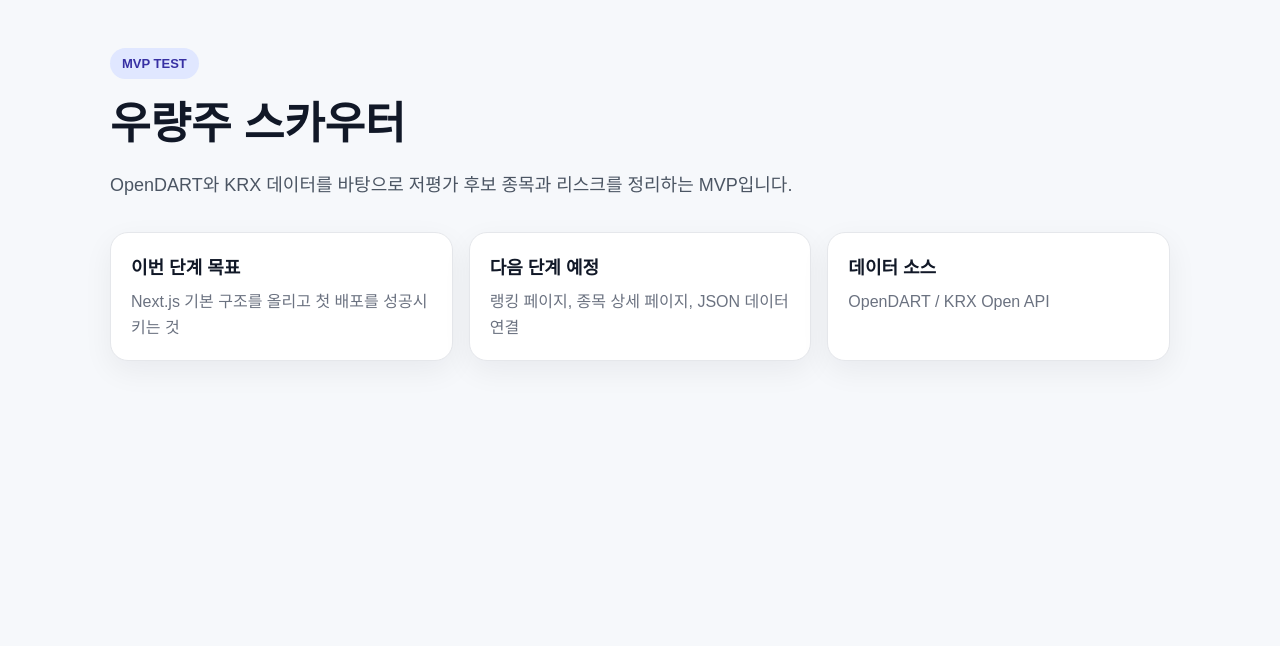
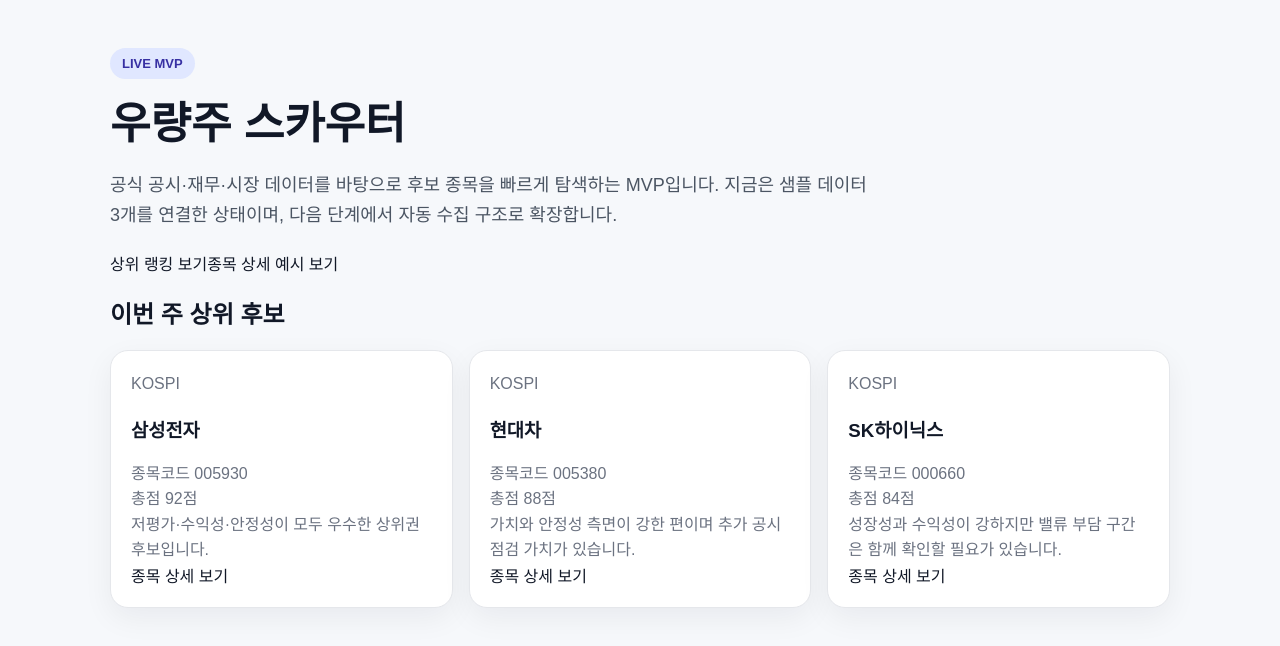
Before and after one commit to DcoyA/screener, a Next.js app: page / in a window 1280 px wide. Shown: the top 646 px of the page. Built offline with nearby package versions, Linux system fonts and the light colour scheme.

Commit message:
Update page.js

```diff
--- a/app/page.js
+++ b/app/page.js
@@ -1,28 +1,48 @@
+import Link from "next/link";
+import stocks from "./data/stocks.json";
+
 export default function HomePage() {
+  const topStocks = [...stocks]
+    .sort((a, b) => b.totalScore - a.totalScore)
+    .slice(0, 3);
+
   return (
     <main className="container">
       <section className="hero">
-        <p className="badge">MVP TEST</p>
+        <p className="badge">LIVE MVP</p>
         <h1>우량주 스카우터</h1>
         <p className="desc">
-          OpenDART와 KRX 데이터를 바탕으로 저평가 후보 종목과 리스크를 정리하는 MVP입니다.
+          공식 공시·재무·시장 데이터를 바탕으로 후보 종목을 빠르게 탐색하는 MVP입니다.
+          지금은 샘플 데이터 3개를 연결한 상태이며, 다음 단계에서 자동 수집 구조로 확장합니다.
         </p>
 
+        <div className="heroActions">
+          <Link className="primaryBtn" href="/ranking">
+            상위 랭킹 보기
+          </Link>
+          <Link className="secondaryBtn" href="/stock/005930">
+            종목 상세 예시 보기
+          </Link>
+        </div>
+      </section>
+
+      <section>
+        <h2 className="sectionTitle">이번 주 상위 후보</h2>
+
         <div className="cardWrap">
-          <div className="card">
-            <h2>이번 단계 목표</h2>
-            <p>Next.js 기본 구조를 올리고 첫 배포를 성공시키는 것</p>
-          </div>
+          {topStocks.map((stock) => (
+            <div className="card" key={stock.code}>
+              <p className="marketBadge">{stock.market}</p>
+              <h3>{stock.name}</h3>
+              <p className="stockCode">종목코드 {stock.code}</p>
+              <p className="scoreLine">총점 {stock.totalScore}점</p>
+              <p className="summaryText">{stock.summary}</p>
 
-          <div className="card">
-            <h2>다음 단계 예정</h2>
-            <p>랭킹 페이지, 종목 상세 페이지, JSON 데이터 연결</p>
-          </div>
-
-          <div className="card">
-            <h2>데이터 소스</h2>
-            <p>OpenDART / KRX Open API</p>
-          </div>
+              <Link className="linkBtn" href={`/stock/${stock.code}`}>
+                종목 상세 보기
+              </Link>
+            </div>
+          ))}
         </div>
       </section>
     </main>
```
